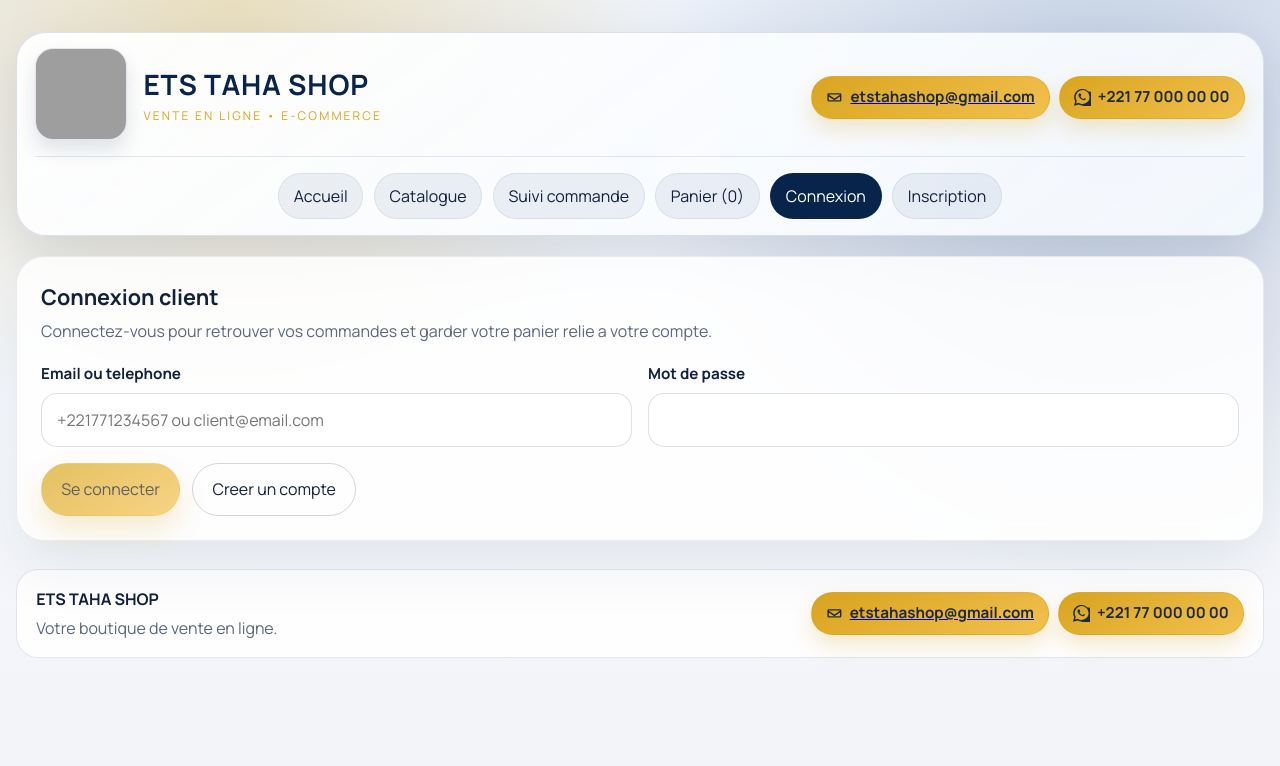
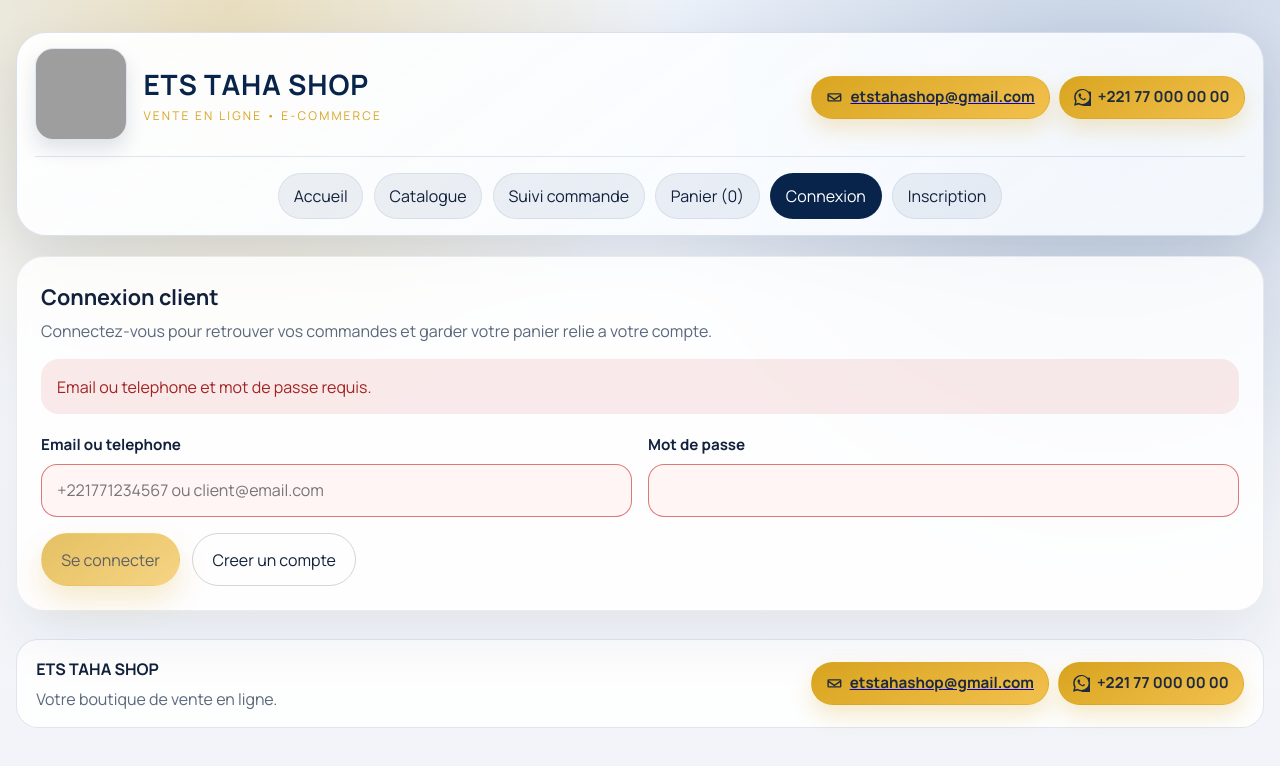
Before and after one commit to Badjisaliou/etstahashop, a React (Vite) app in the folder storefront/: page /login in a window 1280 px wide. Shown: the top 766 px of the page. Built offline with nearby package versions, Linux system fonts and the light colour scheme; no server answers; grey boxes are pictures that could not be loaded.

Commit message:
corriger bouton

```diff
--- a/storefront/src/pages/LoginPage.jsx
+++ b/storefront/src/pages/LoginPage.jsx
@@ -50,15 +50,15 @@ function LoginPage() {
         <h2>Connexion client</h2>
         <p>Connectez-vous pour retrouver vos commandes et garder votre panier relie a votre compte.</p>
       </div>
-      {authError ? <p className="message error">{authError}</p> : null}
+      {authError || formError ? <p className="message error">{authError || formError}</p> : null}
       <form className="form-grid" onSubmit={handleSubmit}>
         <label>
           <span>Email ou telephone</span>
-          <input value={form.login} onChange={(event) => setForm((current) => ({ ...current, login: event.target.value }))} placeholder="+221771234567 ou client@email.com" />
+          <input value={form.login} onChange={(event) => setForm((current) => ({ ...current, login: event.target.value }))} placeholder="+221771234567 ou client@email.com" required />
         </label>
         <label>
           <span>Mot de passe</span>
-          <input type="password" value={form.password} onChange={(event) => setForm((current) => ({ ...current, password: event.target.value }))} />
+          <input type="password" value={form.password} onChange={(event) => setForm((current) => ({ ...current, password: event.target.value }))} required />
         </label>
         <div className="action-row">
           <button className="button primary" type="submit" disabled={saving || Boolean(formError)}>
--- a/storefront/src/pages/RegisterPage.jsx
+++ b/storefront/src/pages/RegisterPage.jsx
@@ -61,11 +61,11 @@ function RegisterPage() {
         <h2>Inscription client</h2>
         <p>Creez un compte pour suivre vos commandes depuis la boutique.</p>
       </div>
-      {authError ? <p className="message error">{authError}</p> : null}
+      {authError || formError ? <p className="message error">{authError || formError}</p> : null}
       <form className="form-grid" onSubmit={handleSubmit}>
         <label>
           <span>Nom complet</span>
-          <input value={form.name} onChange={(event) => setForm((current) => ({ ...current, name: event.target.value }))} />
+          <input value={form.name} onChange={(event) => setForm((current) => ({ ...current, name: event.target.value }))} required />
         </label>
         <label>
           <span>Email</span>
@@ -77,11 +77,11 @@ function RegisterPage() {
         </label>
         <label>
           <span>Mot de passe</span>
-          <input type="password" value={form.password} onChange={(event) => setForm((current) => ({ ...current, password: event.target.value }))} />
+          <input type="password" value={form.password} onChange={(event) => setForm((current) => ({ ...current, password: event.target.value }))} required />
         </label>
         <label>
           <span>Confirmation</span>
-          <input type="password" value={form.password_confirmation} onChange={(event) => setForm((current) => ({ ...current, password_confirmation: event.target.value }))} />
+          <input type="password" value={form.password_confirmation} onChange={(event) => setForm((current) => ({ ...current, password_confirmation: event.target.value }))} required />
         </label>
         <div className="action-row">
           <button className="button primary" type="submit" disabled={saving || Boolean(formError)}>
--- a/storefront/src/styles.css
+++ b/storefront/src/styles.css
@@ -425,6 +425,16 @@ textarea {
 
 textarea {
   resize: vertical;
+}
+
+.form-grid :is(input, select, textarea):required:invalid {
+  border-color: rgba(204, 51, 51, 0.65);
+  background: rgba(255, 245, 245, 0.96);
+}
+
+.form-grid :is(input, select, textarea):required:invalid:focus {
+  outline: 2px solid rgba(204, 51, 51, 0.22);
+  outline-offset: 1px;
 }
 
 .full-span,
```
Also changed, not shown: 2 other files (tests, documents, lock files or other folders).
